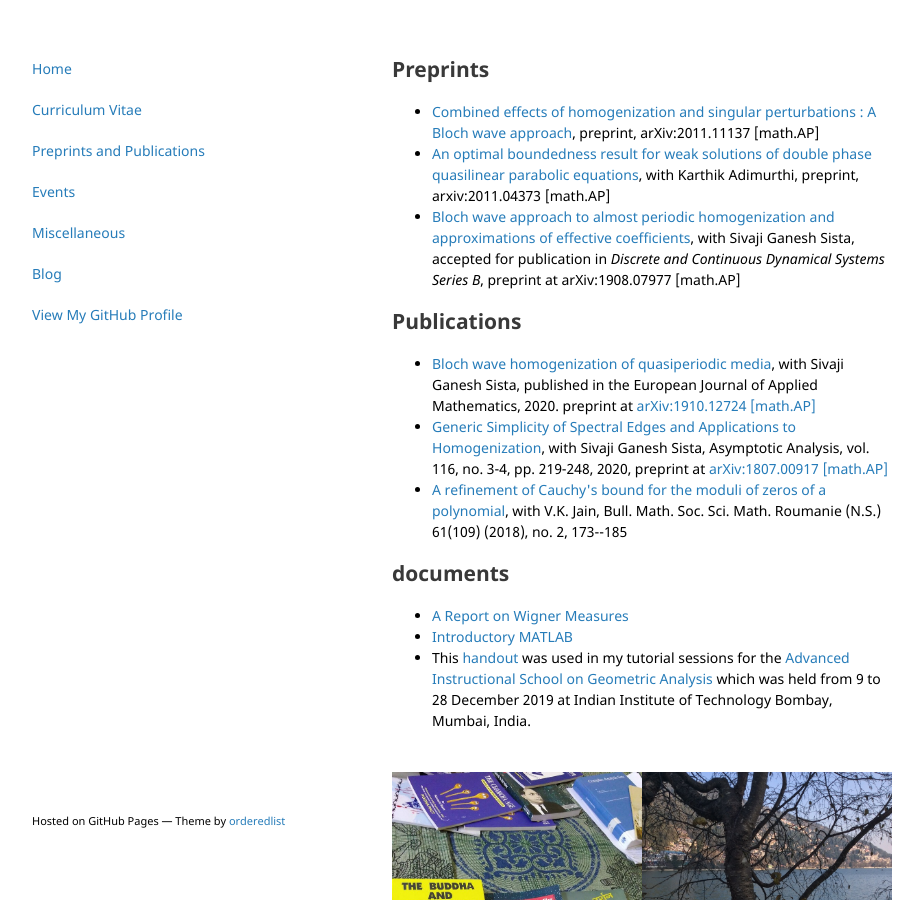
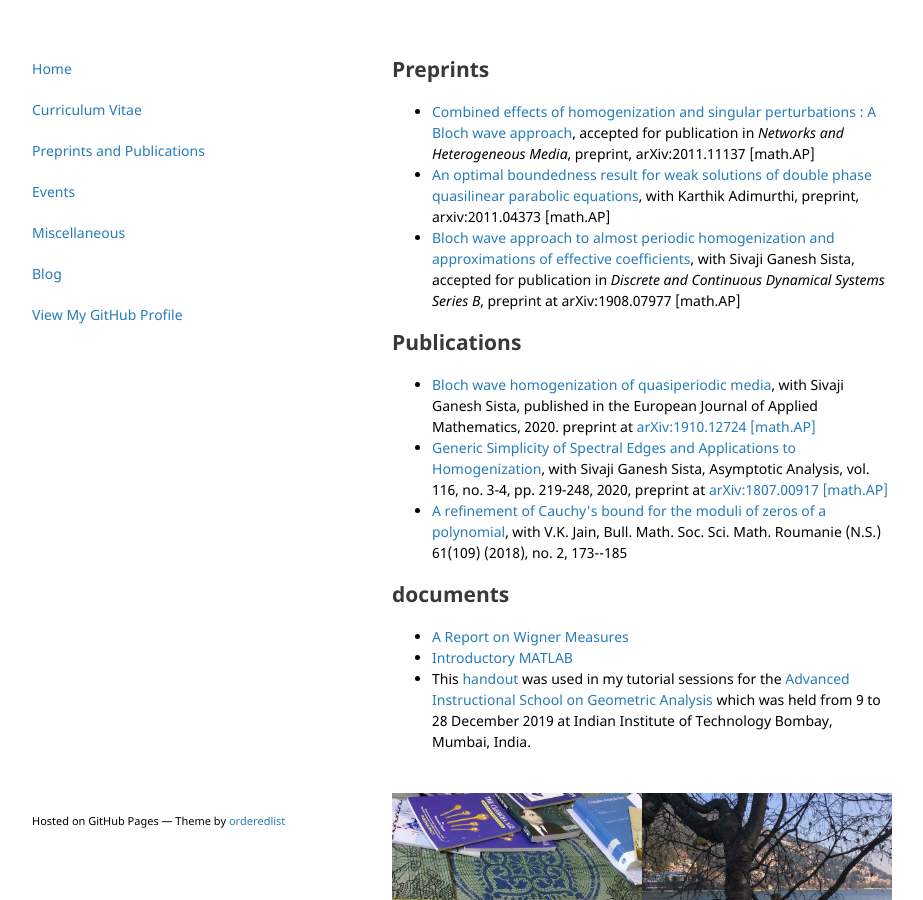
Before and after one commit to vivektewary/vivektewary.github.io, a Jekyll site: the page built from pubs.html, in a window 1280 px wide and 900 px high. Shown: the whole window, without its empty margins (178-1101 px from the left). Built offline with Jekyll 4.4.1, drawn with Linux system fonts in a browser that asks for light colours.

Commit message:
Update pubs.html

```diff
--- a/pubs.html
+++ b/pubs.html
@@ -5,7 +5,7 @@ title: Home
 
 <h2>Preprints</h2>
 <ul>
-<li><a href="https://arxiv.org/abs/2011.11137"style="text-decoration:none" target="_blank">Combined effects of homogenization and singular perturbations : A Bloch wave approach</a>, preprint, arXiv:2011.11137 [math.AP]</li>
+<li><a href="https://arxiv.org/abs/2011.11137"style="text-decoration:none" target="_blank">Combined effects of homogenization and singular perturbations : A Bloch wave approach</a>, accepted for publication in <i>Networks and Heterogeneous Media</i>, preprint, arXiv:2011.11137 [math.AP]</li>
 <li><a href="https://arxiv.org/abs/2011.04373"style="text-decoration:none" target="_blank">An optimal boundedness result for weak solutions of double phase quasilinear parabolic equations</a>, with Karthik Adimurthi, preprint, arxiv:2011.04373 [math.AP]</li>
 <li><a href="https://arxiv.org/abs/1908.07977"style="text-decoration:none" target="_blank"> Bloch wave approach to almost periodic homogenization and approximations of effective coefficients</a>, with Sivaji Ganesh Sista, accepted for publication in <i>Discrete and Continuous Dynamical Systems Series B</i>, preprint at arXiv:1908.07977 [math.AP]</li>
 </ul>
```
